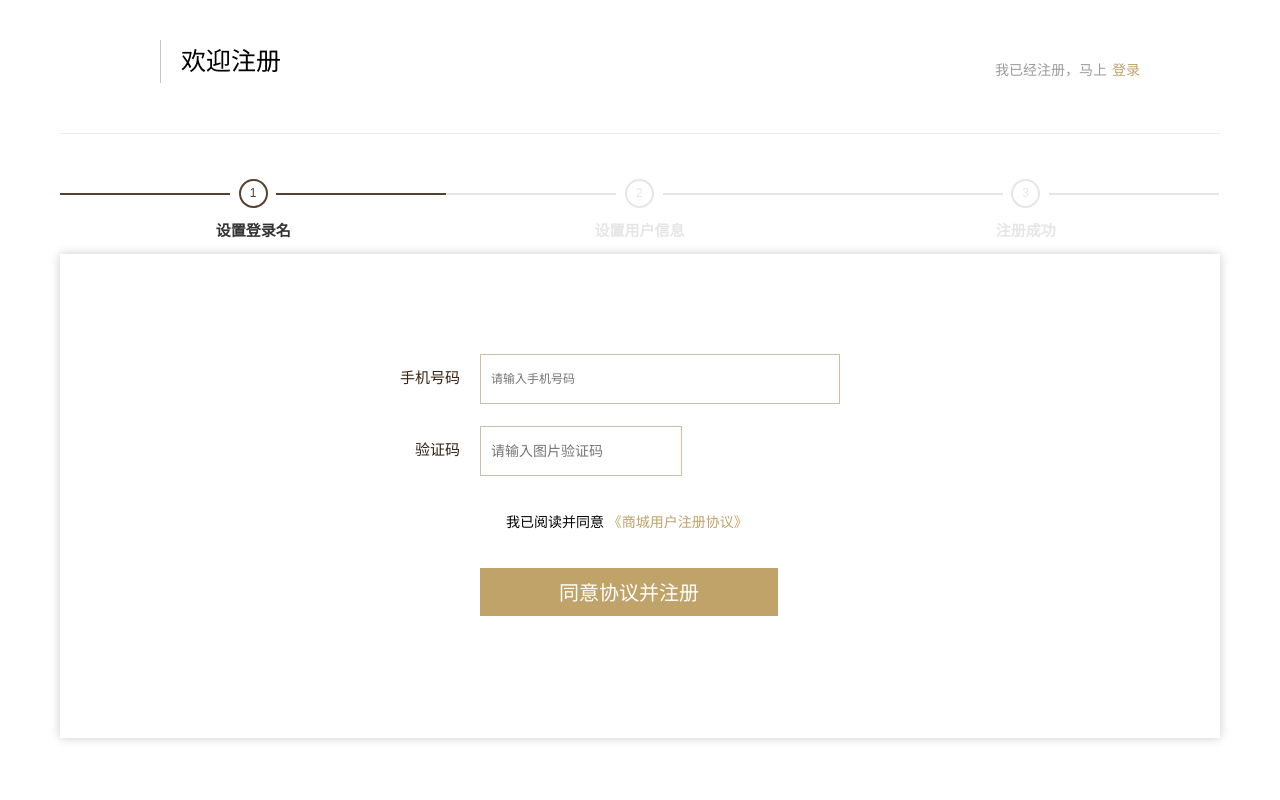
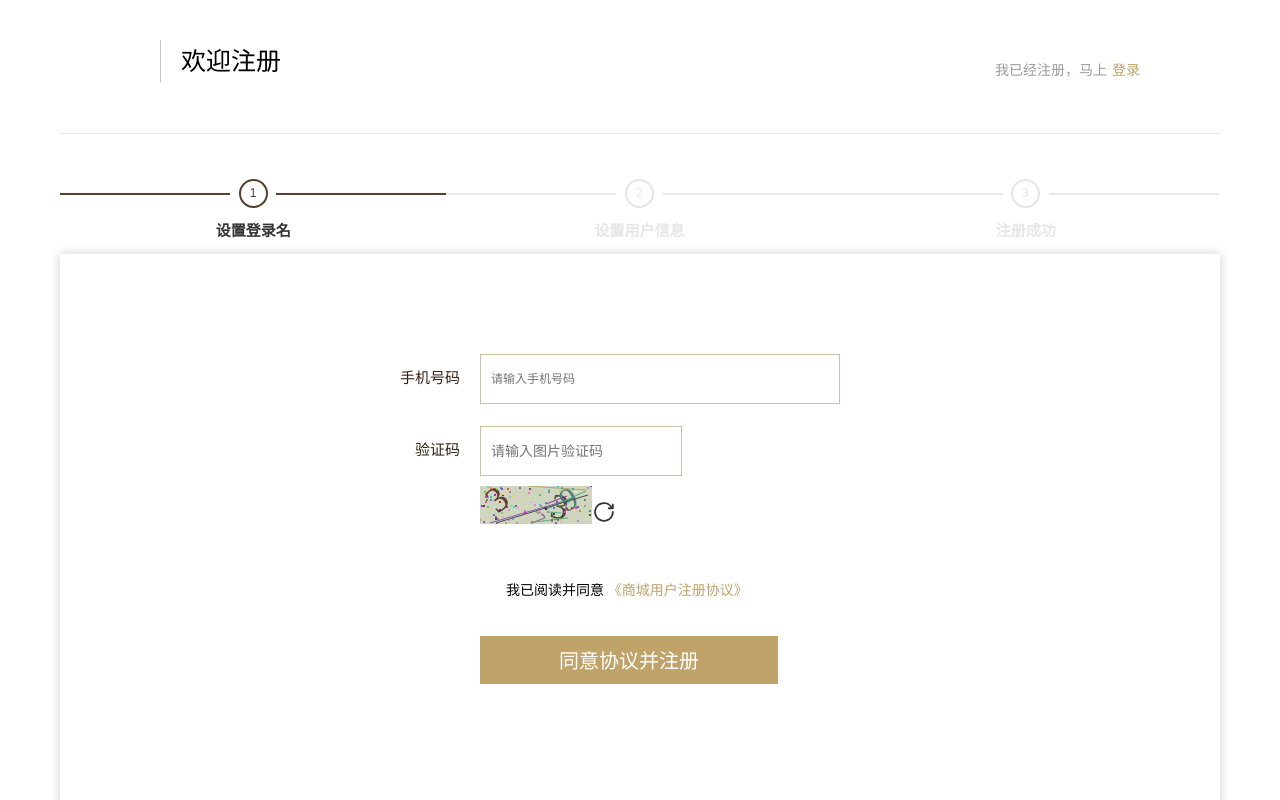
Before and after one commit to zeau/wanlian_html, a Vue app in the folder wlwm/: page /#/register in a window 1280 px wide. Shown: the top 800 px of the page. Built offline with nearby package versions, Linux system fonts and the light colour scheme.

Commit message:
提交验证码

```diff
--- /dev/null
+++ b/wlwm/src/common/css/register.css
@@ -0,0 +1,16 @@
+.pic_code {
+   margin-top: 10px;
+}
+
+.code {
+    background: url(../images/refresh.png),no-repeat;
+    display: inline-block;
+    width: 24px;
+    height: 24px;
+    vertical-align: center;
+}
+
+.code_pic {
+    margin-top: 10px;
+    padding-top: 10px;
+}
--- /dev/null
+++ b/wlwm/src/components/pictureValidation/identify.vue
@@ -0,0 +1,132 @@
+<template>
+  <span class="s-canvas" style="height:auto;vertical-align: center;">
+    <canvas id="s-canvas" :width="contentWidth" :height="contentHeight"></canvas>
+  </span>
+</template>
+<script>
+  export default{
+    name: 'SIdentify',
+    props: {
+      identifyCode: {
+        type: String,
+        default: '1234'
+      },
+      fontSizeMin: {
+        type: Number,
+        default: 16
+      },
+      fontSizeMax: {
+        type: Number,
+        default: 40
+      },
+      backgroundColorMin: {
+        type: Number,
+        default: 180
+      },
+      backgroundColorMax: {
+        type: Number,
+        default: 240
+      },
+      colorMin: {
+        type: Number,
+        default: 50
+      },
+      colorMax: {
+        type: Number,
+        default: 160
+      },
+      lineColorMin: {
+        type: Number,
+        default: 40
+      },
+      lineColorMax: {
+        type: Number,
+        default: 180
+      },
+      dotColorMin: {
+        type: Number,
+        default: 0
+      },
+      dotColorMax: {
+        type: Number,
+        default: 255
+      },
+      contentWidth: {
+        type: Number,
+        default: 112
+      },
+      contentHeight: {
+        type: Number,
+        default: 38
+      }
+    },
+    methods: {
+      // 生成一个随机数
+      randomNum (min, max) {
+        return Math.floor(Math.random() * (max - min) + min)
+      },
+      // 生成一个随机的颜色
+      randomColor (min, max) {
+        let r = this.randomNum(min, max)
+        let g = this.randomNum(min, max)
+        let b = this.randomNum(min, max)
+        return 'rgb(' + r + ',' + g + ',' + b + ')'
+      },
+      drawPic () {
+        let canvas = document.getElementById('s-canvas')
+        let ctx = canvas.getContext('2d')
+        ctx.textBaseline = 'bottom'
+        // 绘制背景
+        ctx.fillStyle = this.randomColor(this.backgroundColorMin, this.backgroundColorMax)
+        ctx.fillRect(0, 0, this.contentWidth, this.contentHeight)
+        // 绘制文字
+        for (let i = 0; i < this.identifyCode.length; i++) {
+          this.drawText(ctx, this.identifyCode[i], i)
+        }
+        this.drawLine(ctx)
+        this.drawDot(ctx)
+      },
+      drawText (ctx, txt, i) {
+        ctx.fillStyle = this.randomColor(this.colorMin, this.colorMax)
+        ctx.font = this.randomNum(this.fontSizeMin, this.fontSizeMax) + 'px SimHei'
+        let x = (i + 1) * (this.contentWidth / (this.identifyCode.length + 1))
+        let y = this.randomNum(this.fontSizeMax, this.contentHeight - 5)
+        var deg = this.randomNum(-45, 45)
+        // 修改坐标原点和旋转角度
+        ctx.translate(x, y)
+        ctx.rotate(deg * Math.PI / 180)
+        ctx.fillText(txt, 0, 0)
+        // 恢复坐标原点和旋转角度
+        ctx.rotate(-deg * Math.PI / 180)
+        ctx.translate(-x, -y)
+      },
+      drawLine (ctx) {
+        // 绘制干扰线
+        for (let i = 0; i < 8; i++) {
+          ctx.strokeStyle = this.randomColor(this.lineColorMin, this.lineColorMax)
+          ctx.beginPath()
+          ctx.moveTo(this.randomNum(0, this.contentWidth), this.randomNum(0, this.contentHeight))
+          ctx.lineTo(this.randomNum(0, this.contentWidth), this.randomNum(0, this.contentHeight))
+          ctx.stroke()
+        }
+      },
+      drawDot (ctx) {
+        // 绘制干扰点
+        for (let i = 0; i < 100; i++) {
+          ctx.fillStyle = this.randomColor(0, 255)
+          ctx.beginPath()
+          ctx.arc(this.randomNum(0, this.contentWidth), this.randomNum(0, this.contentHeight), 1, 0, 2 * Math.PI)
+          ctx.fill()
+        }
+      }
+    },
+    watch: {
+      identifyCode () {
+        this.drawPic()
+      }
+    },
+    mounted () {
+      this.drawPic()
+    }
+  }
+</script>
--- a/wlwm/src/components/register/register.vue
+++ b/wlwm/src/components/register/register.vue
@@ -3,7 +3,8 @@
     <!--头部-->
     <div class="container">
       <div class="head2">
-          <a href=""><img style="height:45px;width:auto;"></a><h1>欢迎注册</h1>
+        <a href=""><img style="height:45px;width:auto;"></a>
+        <h1>欢迎注册</h1>
         <p class="login_tip">
           我已经注册，马上
           <a href="#">登录</a>
@@ -42,7 +43,11 @@
             <div class="item">
               <input id="checkCode" class="text medium" placeholder="请输入图片验证码" name="checkCode" maxlength="4" type="text">
               <!--图片验证码-->
-                <div class="code"></div>
+              <div class="pic_code">
+              <identify :identifyCode="identifyCode" style="margin-top:10px;"></identify>
+              <span class="code" @click="refreshCode"></span>
+              </div>
+
               <p class="tips mobile_info" style="display: none">请输入验证码</p>
             </div>
           </div>
@@ -71,20 +76,47 @@
     </div>
     <!--页脚-->
     <div class="container">
-        <p class="login_footer"> Copyright © 2018-2038  万联万名开发平台   苏ICP备17067244</p>
+      <p class="login_footer"> Copyright © 2018-2038 万联万名开发平台 苏ICP备17067244</p>
     </div>
   </div>
 </template>
 
 <style>
-
+  @import url(../../common/css/register);
 </style>
 
 <script>
+import SIdentify from '@/components/pictureValidation/identify'
+
   export default {
     data() {
       return {
-
+        identifyCodes: "1234567890",
+        identifyCode: ""
+      }
+    },
+    components: {
+      identify:SIdentify
+    },
+    mounted() {
+      this.identifyCode = "";
+      this.makeCode(this.identifyCodes, 4);
+    },
+    methods: {
+      randomNum(min, max) {
+        return Math.floor(Math.random() * (max - min) + min);
+      },
+      refreshCode() {
+        this.identifyCode = "";
+        this.makeCode(this.identifyCodes, 4);
+      },
+      makeCode(o, l) {
+        for (let i = 0; i < l; i++) {
+          this.identifyCode += this.identifyCodes[
+            this.randomNum(0, this.identifyCodes.length)
+          ];
+        }
+        console.log(this.identifyCode);
       }
     }
   }
```
Also changed, not shown: wlwm/src/common/images/refresh.png (added). Lines whose indentation alone changed are shown as unchanged.
